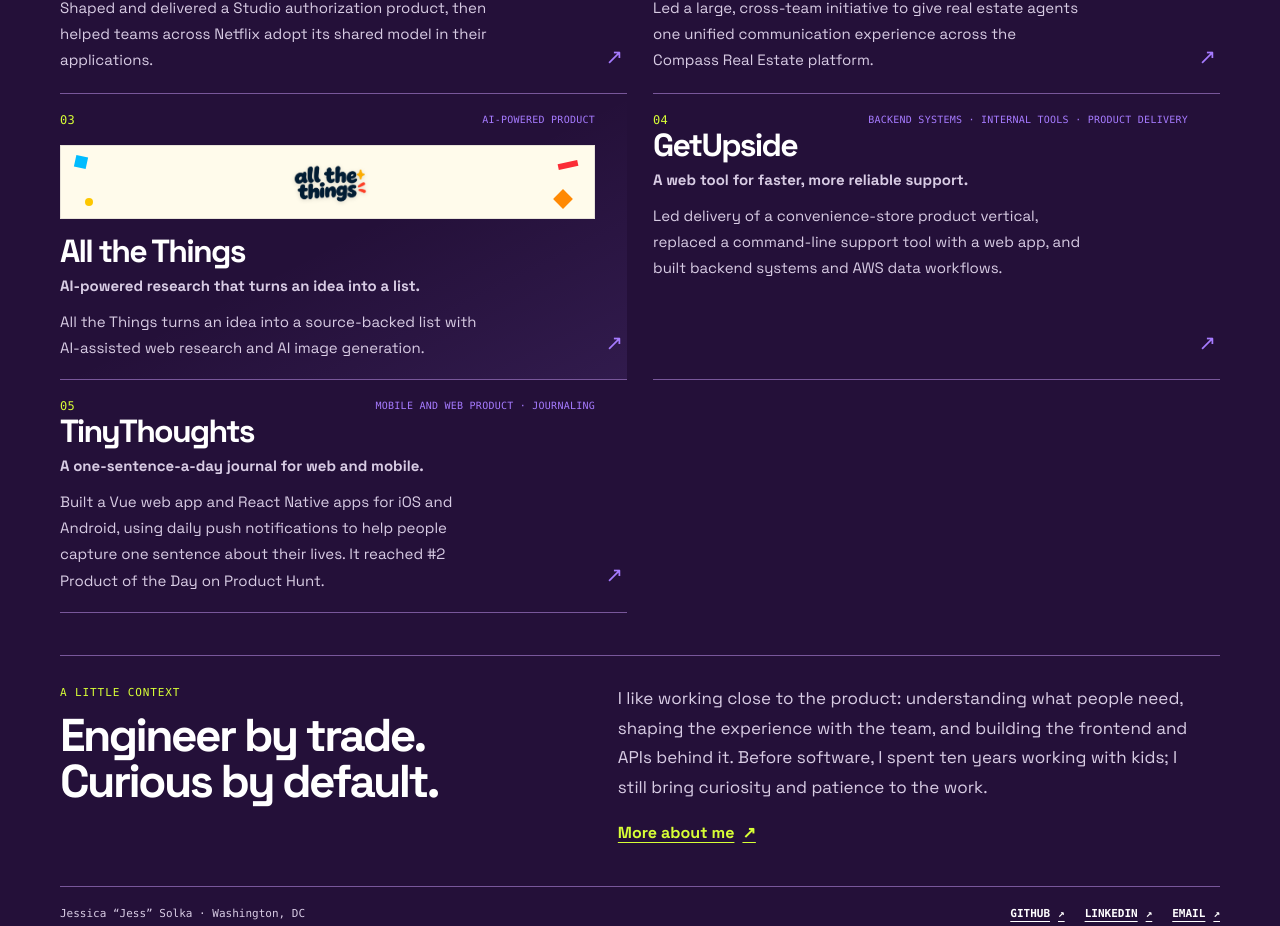
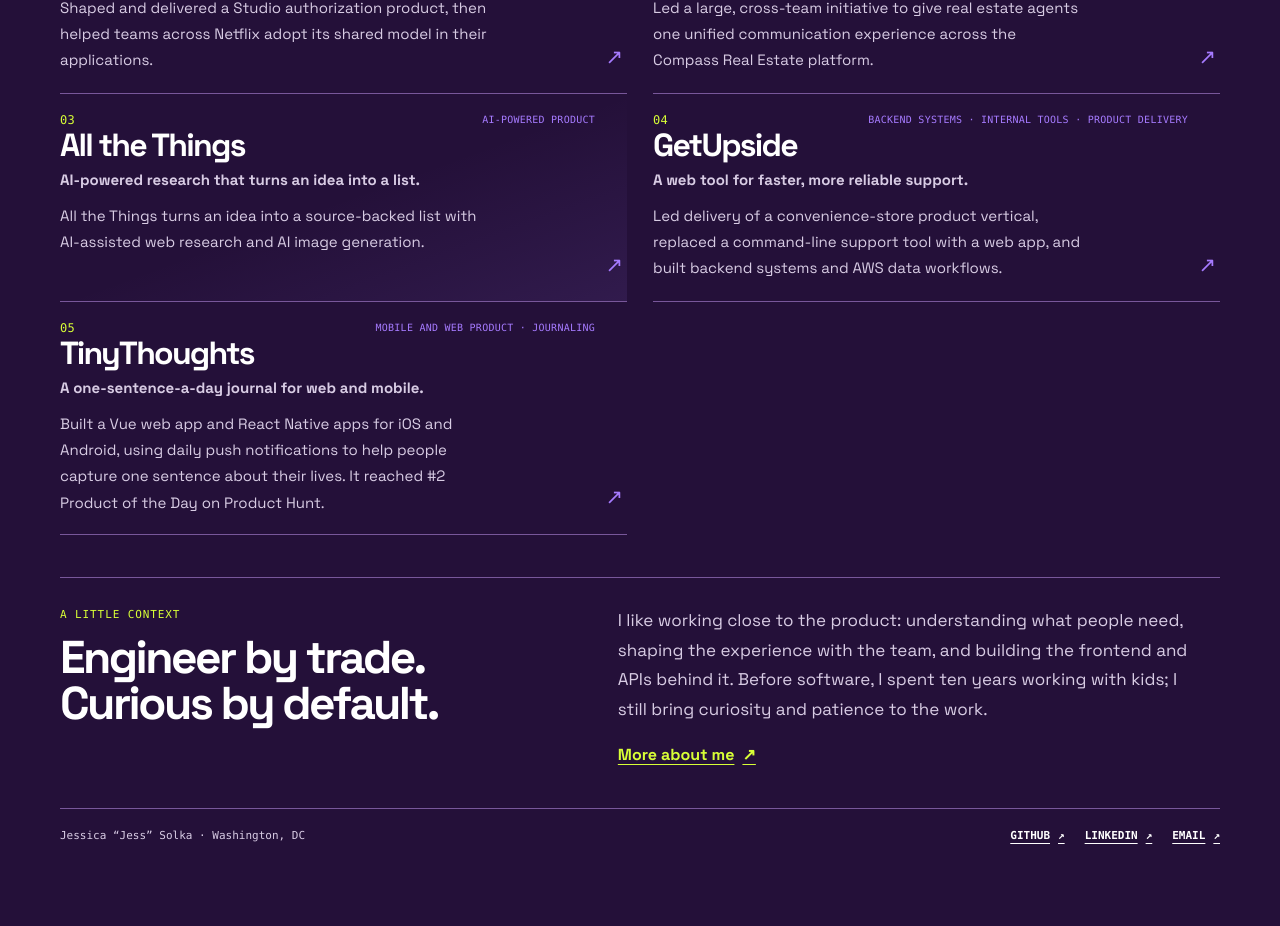
Before and after one commit to jessicarobins/portfolio, a Vue app: page / in a window 1280 px wide. Shown: the part 1154-2080 px from the top of the page. After the commit the page ends 2024 px from the top, so only its background shows below. Built offline with nearby package versions, Linux system fonts and the light colour scheme.

Commit message:
Remove artwork banners from work cards

```diff
--- a/src/components/ProjectArtwork.vue
+++ b/src/components/ProjectArtwork.vue
@@ -5,23 +5,32 @@ const props = withDefaults(
   defineProps<{
     src: string
     alt: string
-    size?: 'card' | 'feature'
+    treatment?: 'playful' | 'product-screenshot'
   }>(),
-  { size: 'feature' },
+  { treatment: 'playful' },
 )
 
-const containerClass = computed(() =>
-  props.size === 'card' ? 'min-h-32 px-5 py-6' : 'min-h-64 px-9 py-12 tablet:min-h-80',
+const imageClass = computed(() => {
+  if (props.treatment === 'product-screenshot') {
+    return 'absolute inset-0 h-full w-full object-cover object-[center_95%]'
+  }
+
+  return 'relative h-auto max-w-xl'
+})
+
+const artworkClass = computed(() =>
+  props.treatment === 'product-screenshot'
+    ? 'aspect-[1.9/1] min-h-0 bg-site-purple p-0'
+    : 'min-h-64 px-9 py-12 tablet:min-h-80',
 )
-
-const imageClass = computed(() => (props.size === 'card' ? 'max-w-48' : 'max-w-xl'))
 </script>
 
 <template>
   <div
-    class="relative flex w-full items-center justify-center overflow-hidden border border-site-bg/10 bg-amber-50"
-    :class="containerClass"
+    class="relative flex w-full items-center justify-center overflow-hidden border border-site-bg/10"
+    :class="[artworkClass, treatment === 'playful' ? 'bg-amber-50' : '']"
   >
+    <template v-if="treatment === 'playful'">
       <span class="absolute top-5 left-7 size-6 rotate-12 bg-sky-400" aria-hidden="true"></span>
       <span class="absolute top-8 right-8 h-3 w-10 -rotate-12 bg-red-500" aria-hidden="true"></span>
       <span
@@ -32,10 +41,11 @@ const imageClass = computed(() => (props.size === 'card' ? 'max-w-48' : 'max-w-x
         class="absolute right-12 bottom-6 size-7 rotate-45 bg-orange-400"
         aria-hidden="true"
       ></span>
+    </template>
     <img
       :src="src"
       :alt="alt"
-      class="relative z-10 h-auto w-full drop-shadow-sm"
+      class="z-10 w-full drop-shadow-sm"
       :class="imageClass"
       loading="lazy"
     />
--- a/src/components/WorkCard.vue
+++ b/src/components/WorkCard.vue
@@ -1,7 +1,6 @@
 <script setup lang="ts">
 import { RouterLink } from 'vue-router'
 import Text from './Text.vue'
-import ProjectArtwork from './ProjectArtwork.vue'
 
 defineProps<{
   index: number
@@ -9,7 +8,6 @@ defineProps<{
   kind: string
   title: string
   summary: string
-  artwork?: { src: string; alt: string }
   to: string
   featured?: boolean
 }>()
@@ -27,13 +25,11 @@ defineProps<{
       <span class="text-xs">{{ String(index).padStart(2, '0') }}</span>
       <span class="text-right text-site-purple">{{ kind }}</span>
     </div>
-    <ProjectArtwork v-if="artwork" :src="artwork.src" :alt="artwork.alt" size="card" class="mt-8" />
     <Text
       as="h3"
       variant="heading"
       :level="4"
       class="work-card-title leading-card tracking-card transition-colors"
-      :class="artwork ? 'mt-8' : ''"
     >
       {{ company }}
     </Text>
--- a/src/data/work.ts
+++ b/src/data/work.ts
@@ -4,6 +4,14 @@ export type StorySection = {
   bullets?: string[]
   callout?: string
   metrics?: { value: string; label: string; detail: string }[]
+}
+
+export type ArtworkTreatment = 'playful' | 'product-screenshot'
+
+export type ArtworkAsset = {
+  src: string
+  alt: string
+  treatment?: ArtworkTreatment
 }
 
 export type WorkStory = {
@@ -14,7 +22,7 @@ export type WorkStory = {
   kind: string
   title: string
   summary: string
-  artwork?: { src: string; alt: string }
+  artwork?: ArtworkAsset
   stack?: string[]
   links?: { label: string; href: string }[]
   sections: StorySection[]
@@ -175,6 +183,11 @@ export const work: WorkStory[] = [
     title: 'A one-sentence-a-day journal for web and mobile.',
     summary:
       'Built a Vue web app and React Native apps for iOS and Android, using daily push notifications to help people capture one sentence about their lives. It reached #2 Product of the Day on Product Hunt.',
+    artwork: {
+      src: '/old/static/img/tinythoughts.006aac0.png',
+      alt: 'TinyThoughts journaling app shown on a desktop browser and phone',
+      treatment: 'product-screenshot',
+    },
     stack: ['Vue', 'React Native', 'Node.js', 'Firebase', 'iOS', 'Android'],
     links: [{ label: 'TinyThoughts website', href: 'https://tinythoughts.me' }],
     sections: [
--- a/src/views/HomeView.vue
+++ b/src/views/HomeView.vue
@@ -78,7 +78,6 @@ const yearsExperience = new Date().getFullYear() - careerStartYear
         :kind="story.kind"
         :title="story.title"
         :summary="story.summary"
-        :artwork="story.artwork"
         :to="`/work/${story.slug}`"
         :featured="story.slug === 'all-the-things'"
       />
--- a/src/views/StoryView.vue
+++ b/src/views/StoryView.vue
@@ -42,6 +42,7 @@ const nextStory = computed(() => work[index.value + 1])
         v-if="story.artwork"
         :src="story.artwork.src"
         :alt="story.artwork.alt"
+        :treatment="story.artwork.treatment"
         class="mt-10"
       />
       <TagList v-if="story.stack" :items="story.stack" variant="plain" class="mt-10" />
```
Lines whose indentation alone changed are shown as unchanged.
